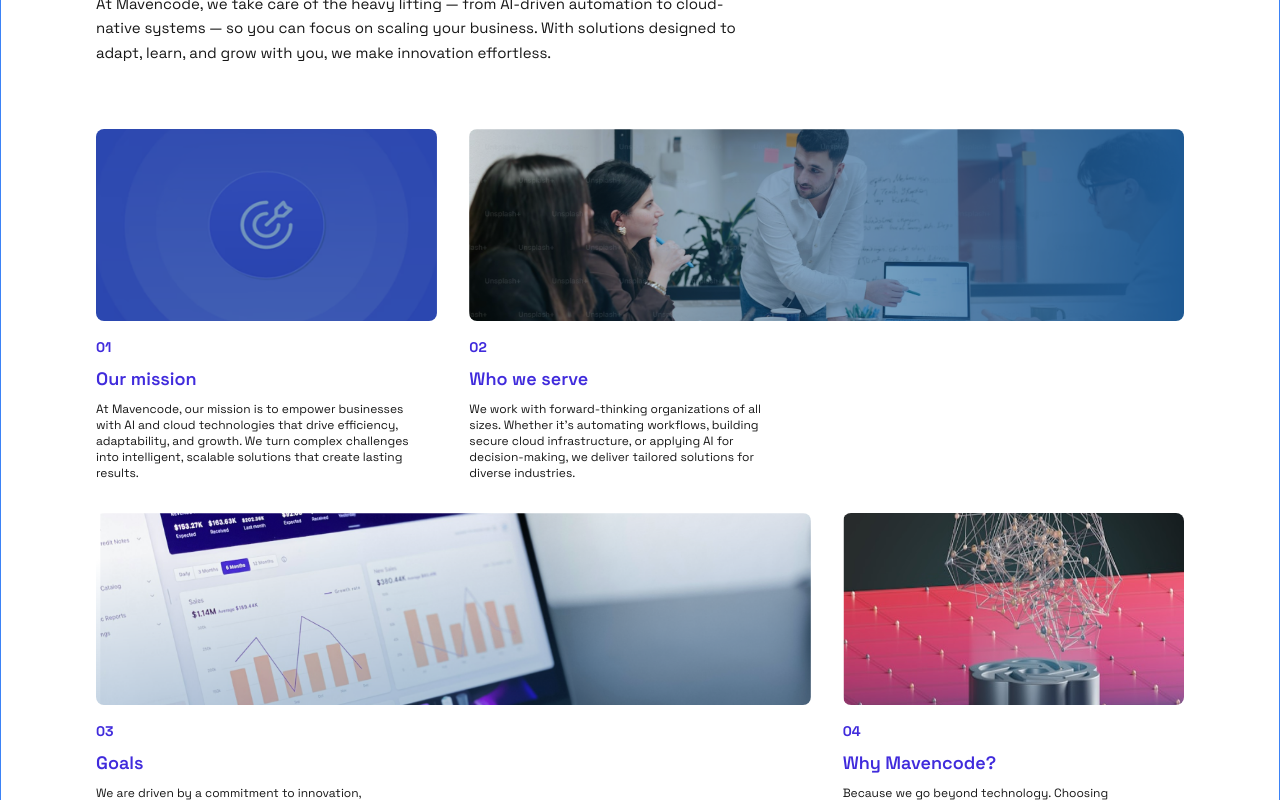
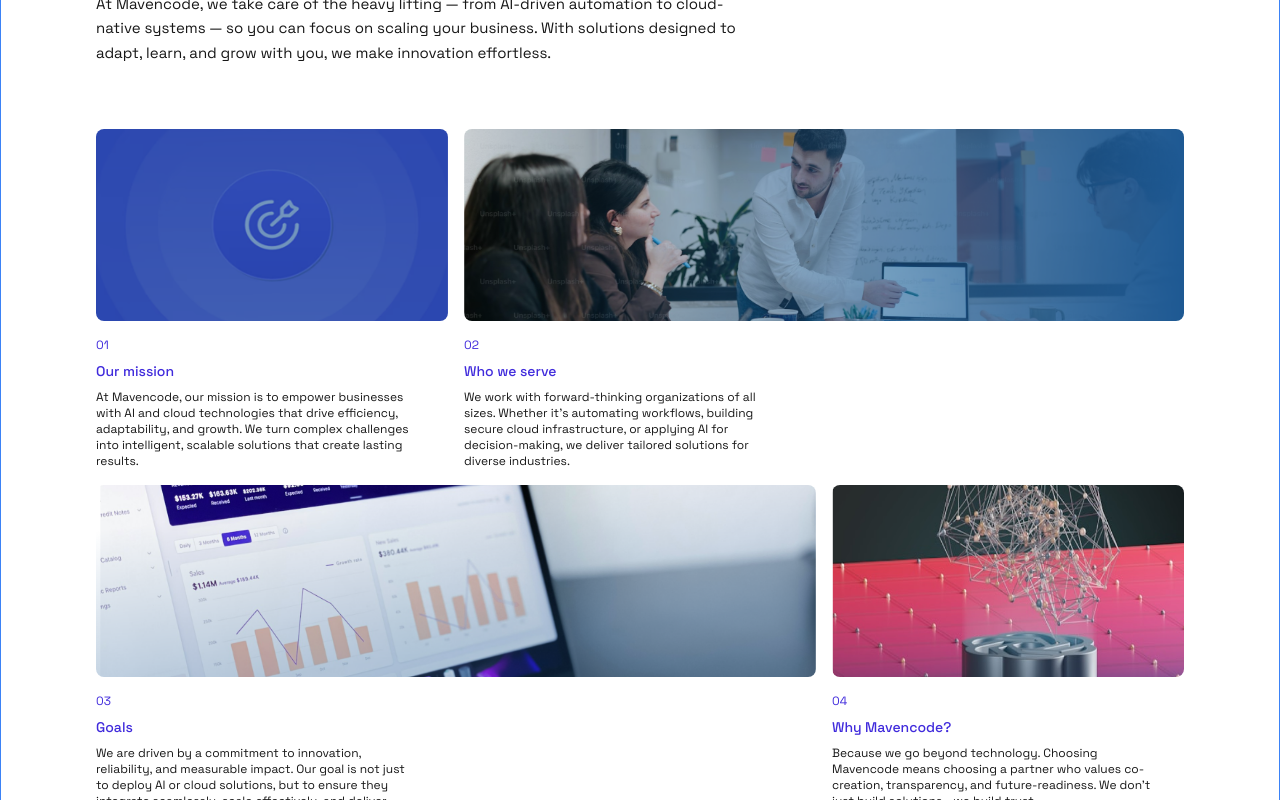
Before and after one commit to Lawdshev/maven-website, a Next.js app: page /aboutUs in a window 1280 px wide. Shown: the part 880-1680 px from the top of the page. Built offline with nearby package versions, Linux system fonts and the light colour scheme.

Commit message:
Refactor AboutUsInfoBlocks component to improve text styling and layout. Updated background classes for consistency and adjusted text sizes for better readability across themes.

```diff
--- a/src/app/aboutUs/components/AboutUsInfoBlocks.tsx
+++ b/src/app/aboutUs/components/AboutUsInfoBlocks.tsx
@@ -6,7 +6,7 @@ import Maven from "@/app/image/aboutus/maven.png";
 
 export default function AboutUsInfoBlocks() {
   return (
-    <section className="bg-white dark:bg-[#1A1A1A] relative">
+    <section className="bg-background dark:bg-background-dark relative">
       {/* Blue vertical lines */}
       <div className="absolute left-0 top-0 w-px h-full bg-blue-500"></div>
       <div className="absolute right-0 top-0 w-px h-full bg-blue-500"></div>
@@ -23,14 +23,14 @@ export default function AboutUsInfoBlocks() {
         </div>
 
         {/* Info Blocks */}
-        <div className="grid grid-cols-1 md:grid-cols-3 gap-8">
+        <div className="grid grid-cols-1 md:grid-cols-3 gap-4">
           {/* 01 - Our Mission (small, left) */}
           <div className="md:col-span-1">
             <div className="mb-4 rounded-lg overflow-hidden">
               <Image src={Mission} alt="Our Mission" className="w-full h-48 object-cover" />
             </div>
-            <h3 className="text-sm font-bold text-about-heading dark:text-about-heading-dark mb-2">01</h3>
-            <h4 className="text-lg font-semibold text-about-heading dark:text-about-heading-dark mb-2">Our mission</h4>
+            <h3 className="text-xs text-about-heading dark:text-about-heading-dark mb-2">01</h3>
+            <h4 className="text-sm font-medium text-about-heading dark:text-about-heading-dark mb-2">Our mission</h4>
             <p className="text-xs text-about-text dark:text-about-text-dark max-w-xs">
             At Mavencode, our mission is to empower businesses with AI and cloud technologies that drive efficiency, adaptability, and growth. We turn complex challenges into intelligent, scalable solutions that create lasting results.
             </p>
@@ -41,8 +41,8 @@ export default function AboutUsInfoBlocks() {
             <div className="mb-4 rounded-lg overflow-hidden">
               <Image src={Serve} alt="Who we serve" className="w-full h-48  object-cover" />
             </div>
-            <h3 className="text-sm font-bold text-about-heading dark:text-about-heading-dark mb-2">02</h3>
-            <h4 className="text-lg font-semibold text-about-heading dark:text-about-heading-dark mb-2">Who we serve</h4>
+            <h3 className="text-xs text-about-heading dark:text-about-heading-dark mb-2">02</h3>
+            <h4 className="text-sm font-medium text-about-heading dark:text-about-heading-dark mb-2">Who we serve</h4>
             <p className="text-xs text-about-text dark:text-about-text-dark max-w-xs ">
             We work with forward-thinking organizations of all sizes. Whether it’s automating workflows, building secure cloud infrastructure, or applying AI for decision-making, we deliver tailored solutions for diverse industries.
             </p>
@@ -53,8 +53,8 @@ export default function AboutUsInfoBlocks() {
             <div className="mb-4 rounded-lg overflow-hidden">
               <Image src={Goal} alt="Goals" className="w-full h-48 object-cover" />
             </div>
-            <h3 className="text-sm font-bold text-about-heading dark:text-about-heading-dark mb-2">03</h3>
-            <h4 className="text-lg font-semibold text-about-heading dark:text-about-heading-dark mb-2">Goals</h4>
+            <h3 className="text-xs text-about-heading dark:text-about-heading-dark mb-2">03</h3>
+            <h4 className="text-sm font-medium text-about-heading dark:text-about-heading-dark mb-2">Goals</h4>
             <p className="text-xs text-about-text dark:text-about-text-dark max-w-xs">
             We are driven by a commitment to innovation, reliability, and measurable impact. Our goal is not just to deploy AI or cloud solutions, but to ensure they integrate seamlessly, scale effectively, and deliver tangible business value over time.
             </p>
@@ -65,8 +65,8 @@ export default function AboutUsInfoBlocks() {
             <div className="mb-4 rounded-lg overflow-hidden">
               <Image src={Maven} alt="Why Mavencode" className="w-full h-48 object-cover" />
             </div>
-            <h3 className="text-sm font-bold text-about-heading dark:text-about-heading-dark mb-2">04</h3>
-            <h4 className="text-lg font-semibold text-about-heading dark:text-about-heading-dark mb-2">Why Mavencode?</h4>
+            <h3 className="text-xs  text-about-heading dark:text-about-heading-dark mb-2">04</h3>
+            <h4 className="text-sm font-medium text-about-heading dark:text-about-heading-dark mb-2">Why Mavencode?</h4>
             <p className="text-xs text-about-text dark:text-about-text-dark max-w-xs">
             Because we go beyond technology. Choosing Mavencode means choosing a partner who values co-creation, transparency, and future-readiness. We don’t just build solutions—we build trust.
             </p>
```
